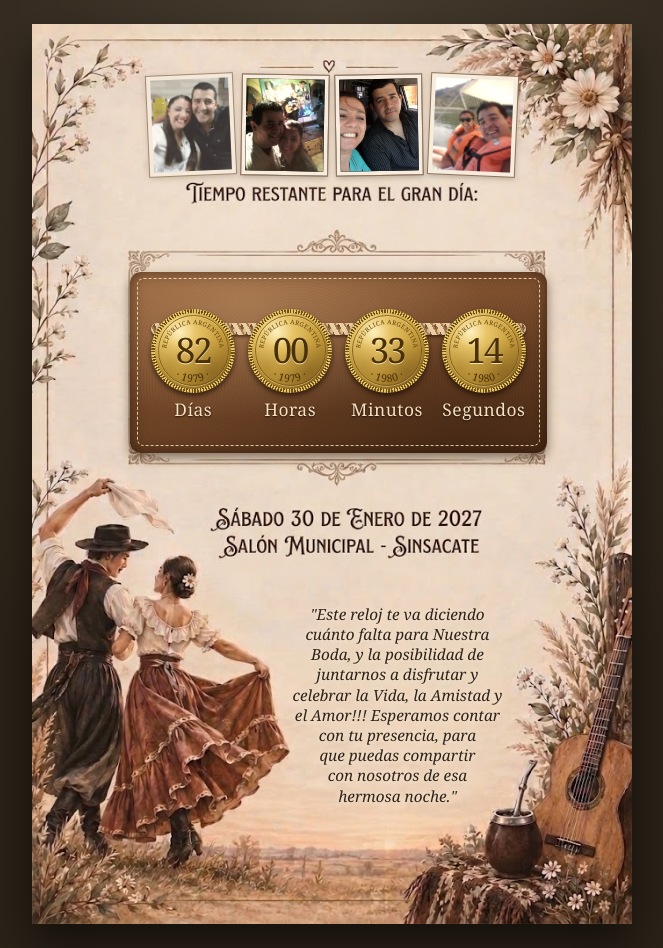
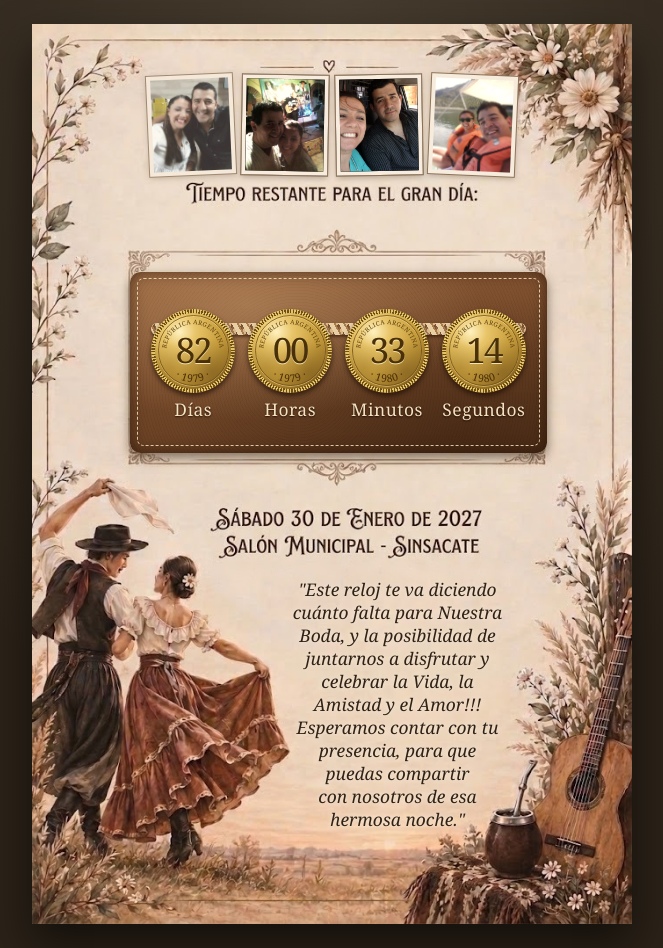
Before and after one commit to chjaime02/CuentaRegresiva, a plain HTML site: page index.html in a window 1280 px wide. Shown: the whole page, without its empty margins (308-971 px from the left). Drawn offline with Linux system fonts and the light colour scheme; a web font is replaced by a local one.

Commit message:
Frase entre comillas un poco más grande
Co-Authored-By: Claude Opus 5.5 <noreply@anthropic.com>

```diff
--- a/index.html
+++ b/index.html
@@ -197,7 +197,7 @@
     margin: 0;
     font-family: var(--body);
     font-style: italic;
-    font-size: 2.55cqw;
+    font-size: 2.9cqw;
     line-height: 1.32;
     color: #2e2116;
     text-shadow: 0 0 0.6cqw #f3e3d0, 0 0 1.2cqw #f3e3d0;
```
